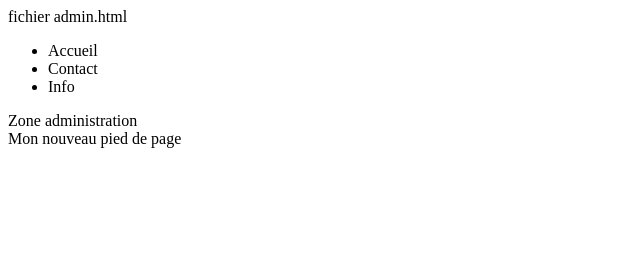
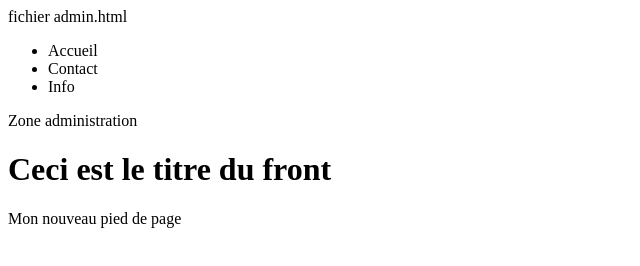
Before and after one commit to HR3508/em-hu-equipe, a plain HTML site: page admin.html in a window 1280 px wide. Shown: the whole page, without its empty margins (0-640 px from the left). Drawn offline with Linux system fonts and the light colour scheme.

Commit message:
ajout titre

```diff
--- a/admin.html
+++ b/admin.html
@@ -21,6 +21,7 @@ fichier admin.html
    <article>
        Zone administration
    </article>
+   <h1>Ceci est le titre du front</h1>
    <footer>
        Mon nouveau pied de page
    </footer>
```
